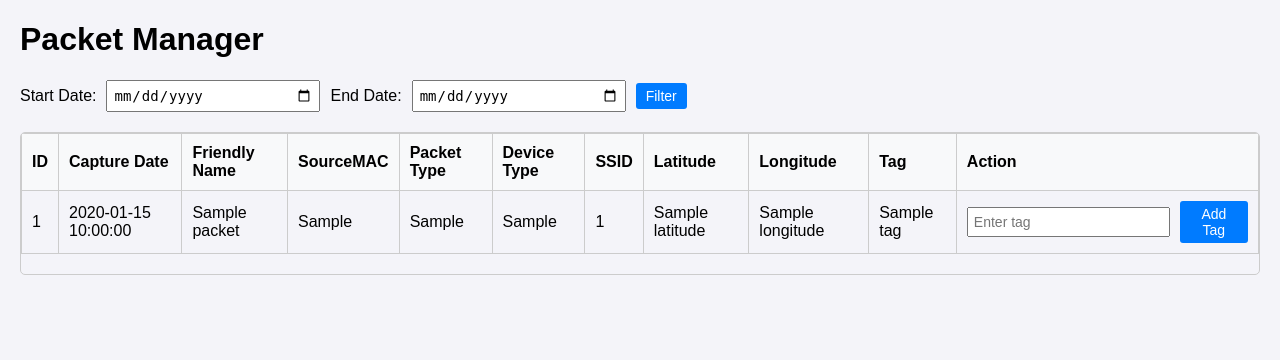
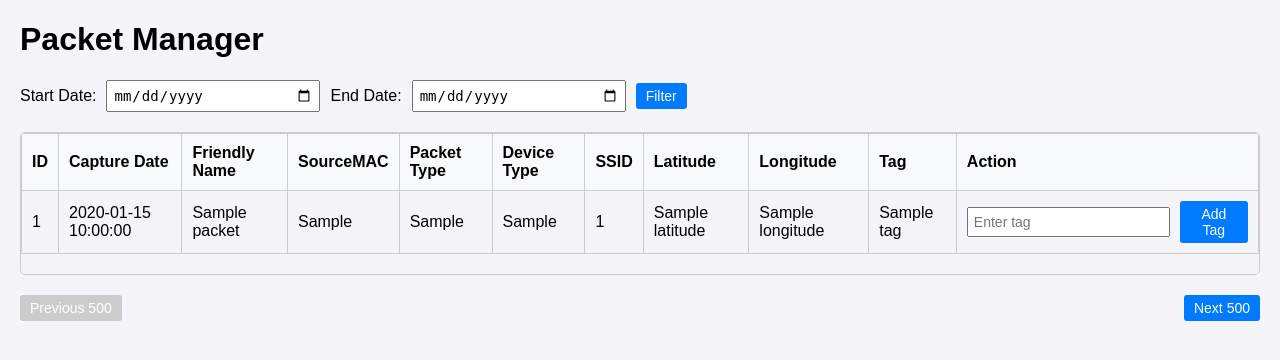
Before and after one commit to datagod/Sentinel, a Python web app: template flask/templates/index.html in a window 1280 px wide. Shown: the top 360 px of the page. Run offline with Jinja, Linux system fonts and the light colour scheme; the template is opened without the code that fills it: most values are stand-ins (such as "Sample title", 1, 10 or a date in 2020).

```diff
--- a/flask/templates/index.html
+++ b/flask/templates/index.html
@@ -15,8 +15,6 @@
             border-collapse: collapse;
             margin-bottom: 20px;
         }
-
-
         th, td {
             border: 1px solid #ccc;
             padding: 10px;
@@ -61,6 +59,26 @@
         }
         .filter-container {
             margin-bottom: 20px;
+        }
+        .pagination {
+            display: flex;
+            justify-content: space-between;
+            margin-top: 20px;
+        }
+        .pagination a {
+            text-decoration: none;
+            padding: 5px 10px;
+            font-size: 14px;
+            background-color: #007bff;
+            color: white;
+            border-radius: 3px;
+        }
+        .pagination a:hover {
+            background-color: #0056b3;
+        }
+        .pagination a.disabled {
+            background-color: #ccc;
+            pointer-events: none;
         }
     </style>
 </head>
@@ -120,5 +138,14 @@
             </tbody>
         </table>
     </div>
+
+    <div class="pagination">
+        {% if page > 1 %}
+        <a href="{{ url_for('home', start_date=start_date, end_date=end_date, page=page-1) }}">Previous 500</a>
+        {% else %}
+        <a class="disabled">Previous 500</a>
+        {% endif %}
+        <a href="{{ url_for('home', start_date=start_date, end_date=end_date, page=page+1) }}">Next 500</a>
+    </div>
 </body>
 </html>
```
Also changed, not shown: flask/app.py (+27 -18 lines), sentinel.py (+21 -5 lines).
